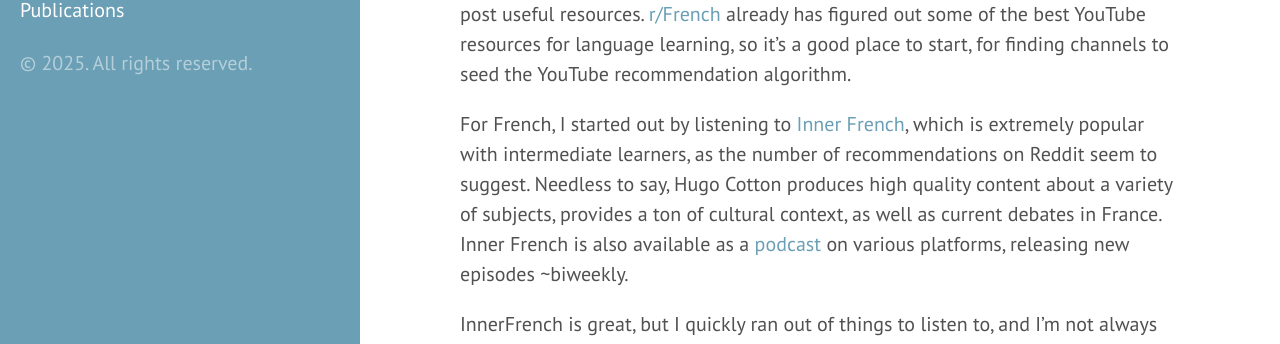
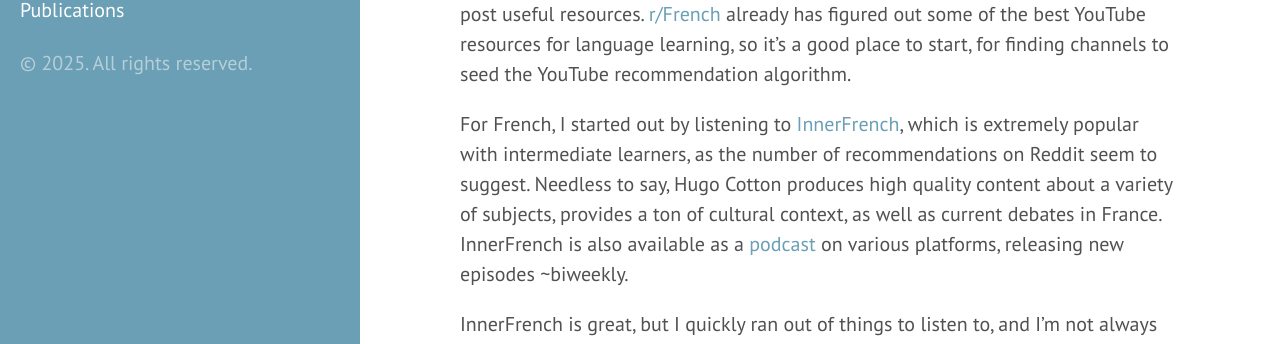
Before and after one commit to Manasvini/Manasvini.github.io, a Jekyll site: the page built from _posts/2025-09-28-youtube.md, in a window 1280 px wide and 900 px high. Shown: the part 391-735 px from the top of the window. Built offline with Jekyll 4.4.1, drawn with Linux system fonts in a browser that asks for light colours.

Commit message:
fix spelling

```diff
--- a/_posts/2025-09-28-youtube.md
+++ b/_posts/2025-09-28-youtube.md
@@ -5,7 +5,7 @@ title: YouTube as a Resource - French Edition
 
 YouTube is probably the only social media platform I spend any time on, and a good chunk of my content consumption is related to language learning. As an aid for comprehensible input, YouTube is truly wonderful---the only catch being that the viewer is required to do the work of figuring out what sort of content they want, before the algorithm can start recommending more relevant content. It's almost like "choose your own adventure", and it's up to you to feed it what you think is comprehensible input. This is where Reddit shines---thousands of language learners post useful resources. [r/French](https://www.reddit.com/r/French/) already has figured out some of the best YouTube resources for language learning, so it's a good place to start, for finding channels to seed the YouTube recommendation algorithm.
 
-For French, I started out by listening to [Inner French](https://www.youtube.com/innerFrench), which is extremely popular with intermediate learners, as the number of recommendations on Reddit seem to suggest. Needless to say, Hugo Cotton produces high quality content about a variety of subjects, provides a ton of cultural context, as well as current debates in France. Inner French is also available as a [podcast](https://innerfrench.com/category/podcast/) on various platforms, releasing new episodes ~biweekly.
+For French, I started out by listening to [InnerFrench](https://www.youtube.com/innerFrench), which is extremely popular with intermediate learners, as the number of recommendations on Reddit seem to suggest. Needless to say, Hugo Cotton produces high quality content about a variety of subjects, provides a ton of cultural context, as well as current debates in France. InnerFrench is also available as a [podcast](https://innerfrench.com/category/podcast/) on various platforms, releasing new episodes ~biweekly.
 
 InnerFrench is great, but I quickly ran out of things to listen to, and I'm not always (rare, but still happens) interested in the topic of the episode, so I looked to diversify my feed. r/French immediately had answers in [this](https://www.reddit.com/r/French/comments/6afoh4/comment/dhekh8h/) and [this](https://www.reddit.com/r/French/comments/fk3624/the_big_list_of_transcribed_podcasts_and/) post. From there, I found [Nota Bene](https://www.youtube.com/channel/UCP46_MXP_WG_auH88FnfS1A), a science/history/food channel, also available as a podcast. This is clearly not a language learning channel, so the speech is at native speaker level. Nevertheless, as my Prof likes to repeat time and again (I've paraphrased): "your goal shouldn't be to comprehend everything, you're not going to understand much, if you do that. Just listen calmly and try to follow along". It's probably one of the best pieces of language learning advice I've received. Admittedly, I don't understand every word spoken in a given video. However, it's still enough to feel like I learned something new, and also listened to French at the same time. The goal is to understand the content, it just happens to be in French.
 
```
